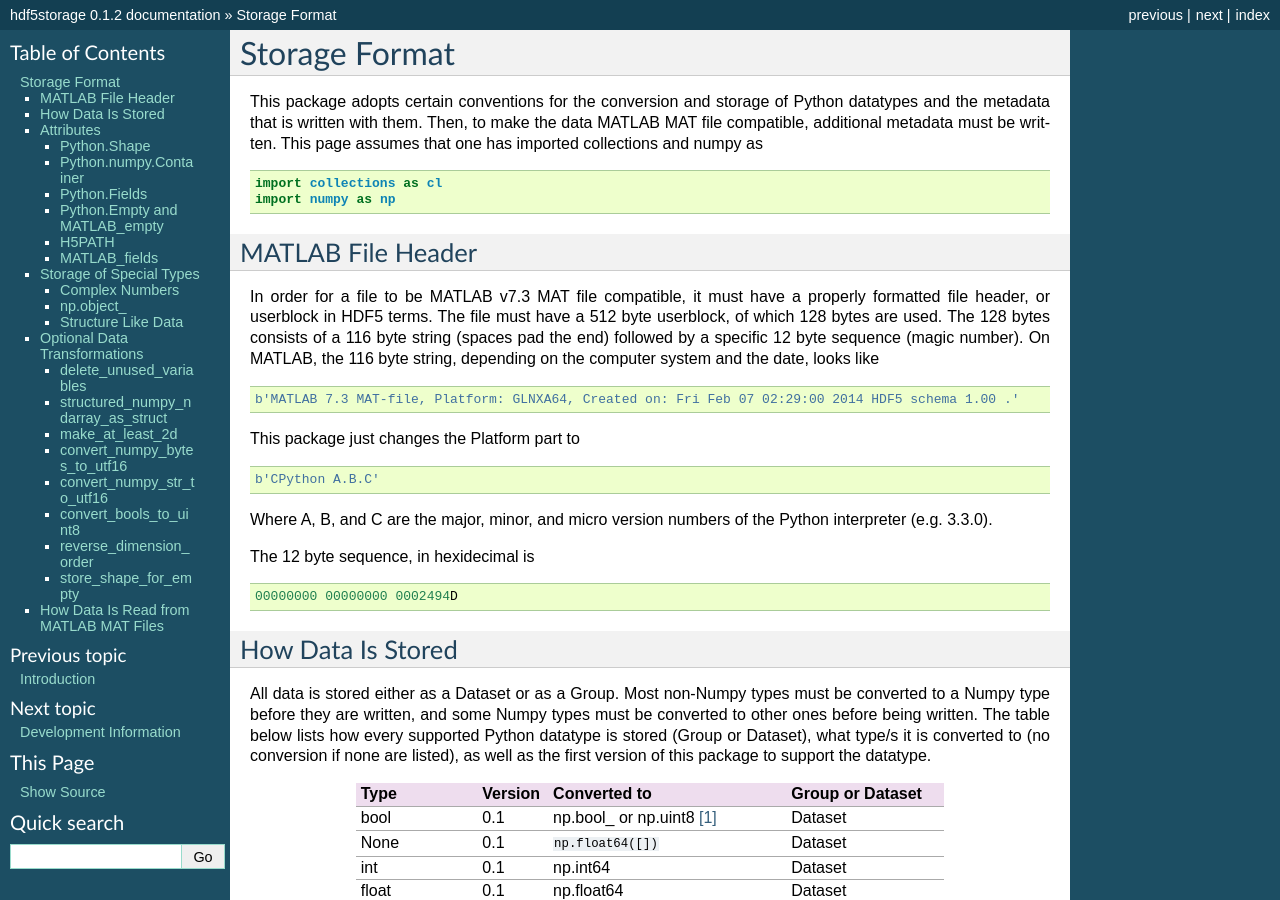
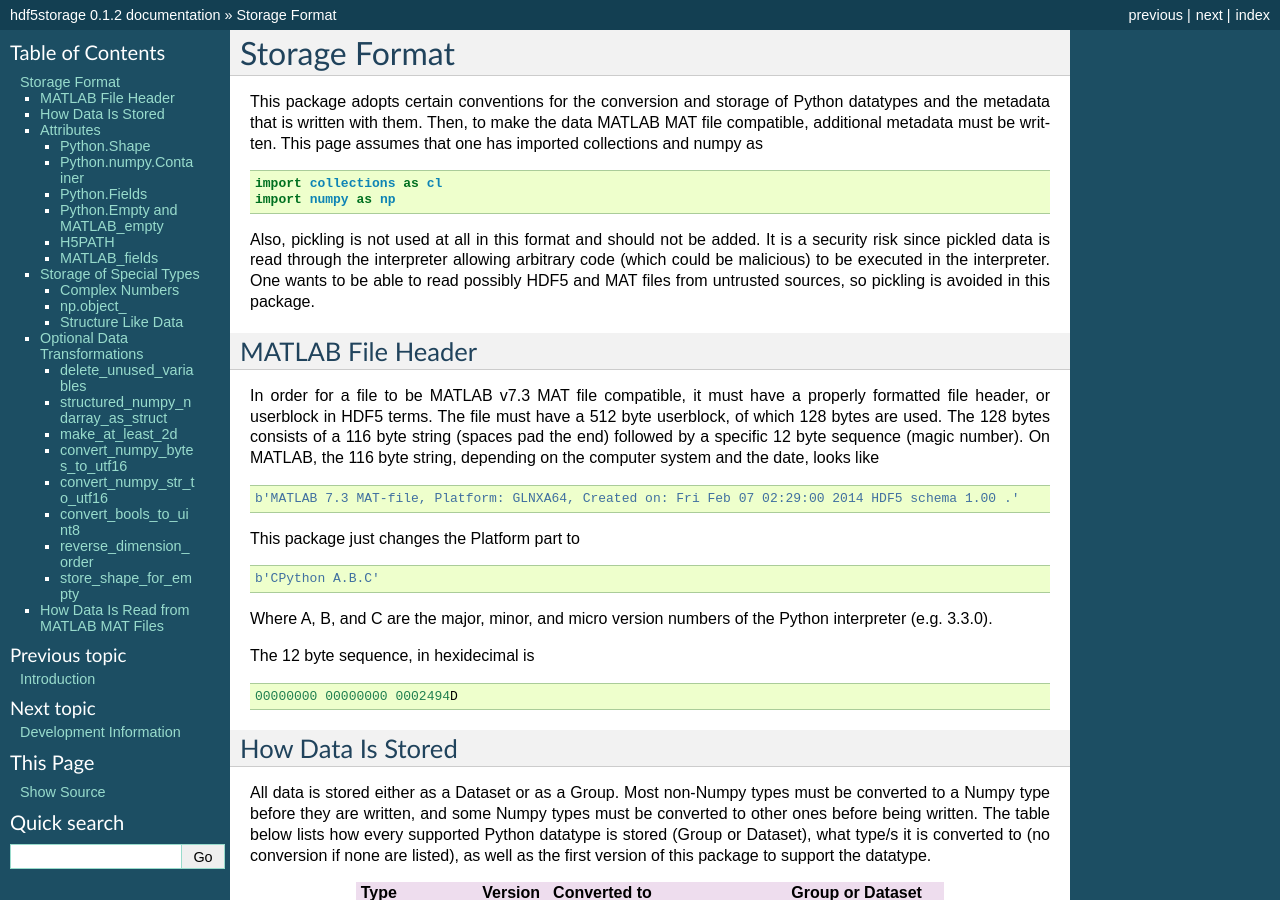
Before and after one commit to frejanordsiek/hdf5storage, a Sphinx documentation site: the page built from doc/source/storage_format.rst, in a window 1280 px wide and 900 px high. Built offline with Sphinx 7.4.7, drawn with Linux system fonts in a browser that asks for light colours; formulas are drawn with MathJax 3.

Commit message:
Added text to the documentation about this package not using pickling at all and why.

```diff
--- a/README.rst
+++ b/README.rst
@@ -6,6 +6,11 @@ variety of Python types to/from HDF5 (Heirarchal Data Format) formatted
 files. This package also provides support for MATLAB MAT v7.3 formatted
 files, which are just HDF5 files with a different extension and some
 extra meta-data.
+
+All of this is done without pickling data. Pickling is bad for security
+because it allows arbitrary code to be executed in the interpreter. One
+wants to be able to read possibly HDF5 and MAT files from untrusted
+sources, so pickling is avoided in this package.
 
 The package's documetation is found at
 http://pythonhosted.org/hdf5storage/
--- a/doc/source/development.rst
+++ b/doc/source/development.rst
@@ -12,6 +12,12 @@ Package Overview
 
 The package is currently a pure Python package; using no Cython, C/C++,
 or other languages.
+
+Also, pickling is not used at all and should not be added. It is a
+security risk since pickled data is read through the interpreter
+allowing arbitrary code (which could be malicious) to be executed in the
+interpreter. One wants to be able to read possibly HDF5 and MAT files
+from untrusted sources, so pickling is avoided in this package.
 
 The :py:mod:`hdf5storage` module contains the high level reading and
 writing functions, as well as the :py:class:`Options` class for
--- a/doc/source/storage_format.rst
+++ b/doc/source/storage_format.rst
@@ -12,6 +12,13 @@ as ::
 
     import collections as cl
     import numpy as np
+
+Also, pickling is not used at all in this format and should not be
+added. It is a security risk since pickled data is read through the
+interpreter allowing arbitrary code (which could be malicious) to be
+executed in the interpreter. One wants to be able to read possibly HDF5
+and MAT files from untrusted sources, so pickling is avoided in this
+package.
 
 
 MATLAB File Header
```
